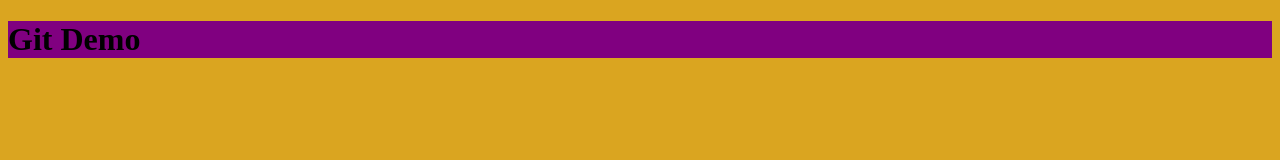
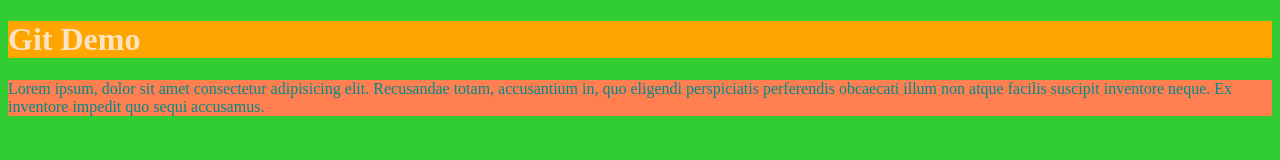
Before and after one commit to ruthbell66/Demo-colors, a plain HTML site: page index.html in a window 1280 px wide. Drawn offline with Linux system fonts and the light colour scheme.

Commit message:
added lots of new colors git status :q

```diff
--- a/index.html
+++ b/index.html
@@ -8,6 +8,12 @@
   </head>
   <body>
     <h1>Git Demo</h1>
+    <p>
+      Lorem ipsum, dolor sit amet consectetur adipisicing elit. Recusandae
+      totam, accusantium in, quo eligendi perspiciatis perferendis obcaecati
+      illum non atque facilis suscipit inventore neque. Ex inventore impedit quo
+      sequi accusamus.
+    </p>
     <script src="app.js"></script>
   </body>
 </html>
--- a/styles.css
+++ b/styles.css
@@ -1,7 +1,13 @@
 body {
-  background-color: goldenrod;
+  background-color: limegreen;
 }
 
 h1 {
-  background-color: purple;
+  background-color: orange;
+  color: bisque;
 }
+
+p {
+  background-color: coral;
+  color: darkcyan;
+}
```
